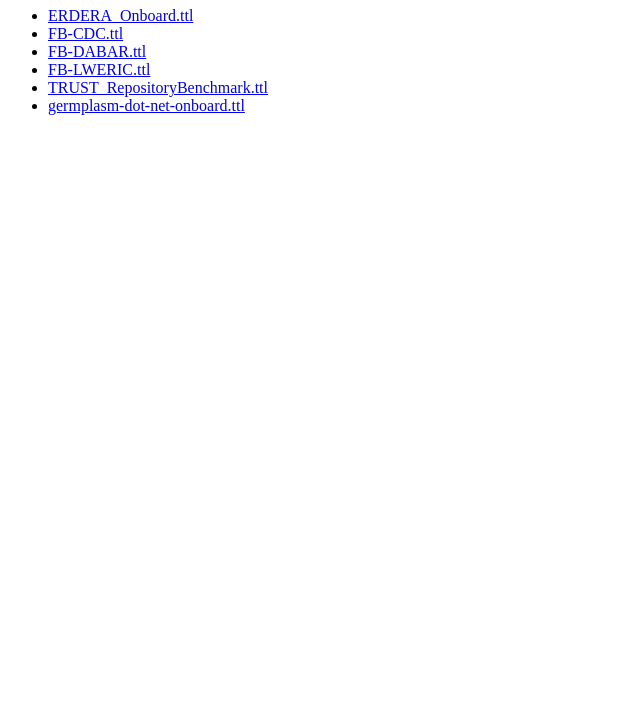
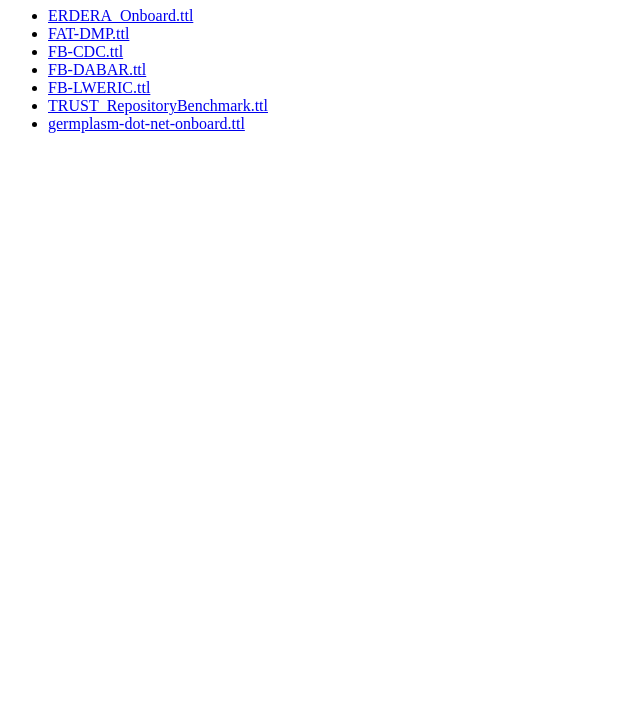
Before and after one commit to OSTrails/assessment-component-metadata-records, a plain HTML site: page benchmark/index.html in a window 1280 px wide. Shown: the part 73-800 px from the top of the page, without its empty margins (0-640 px from the left). Drawn offline with Linux system fonts and the light colour scheme.

Commit message:
Auto-update folder index.html files

```diff
--- a/benchmark/index.html
+++ b/benchmark/index.html
@@ -8,6 +8,7 @@
   <h1>Benchmark records</h1>
   <ul>
     <li><a href='ERDERA_Onboard.ttl'>ERDERA_Onboard.ttl</a></li>
+    <li><a href='FAT-DMP.ttl'>FAT-DMP.ttl</a></li>
     <li><a href='FB-CDC.ttl'>FB-CDC.ttl</a></li>
     <li><a href='FB-DABAR.ttl'>FB-DABAR.ttl</a></li>
     <li><a href='FB-LWERIC.ttl'>FB-LWERIC.ttl</a></li>
```
